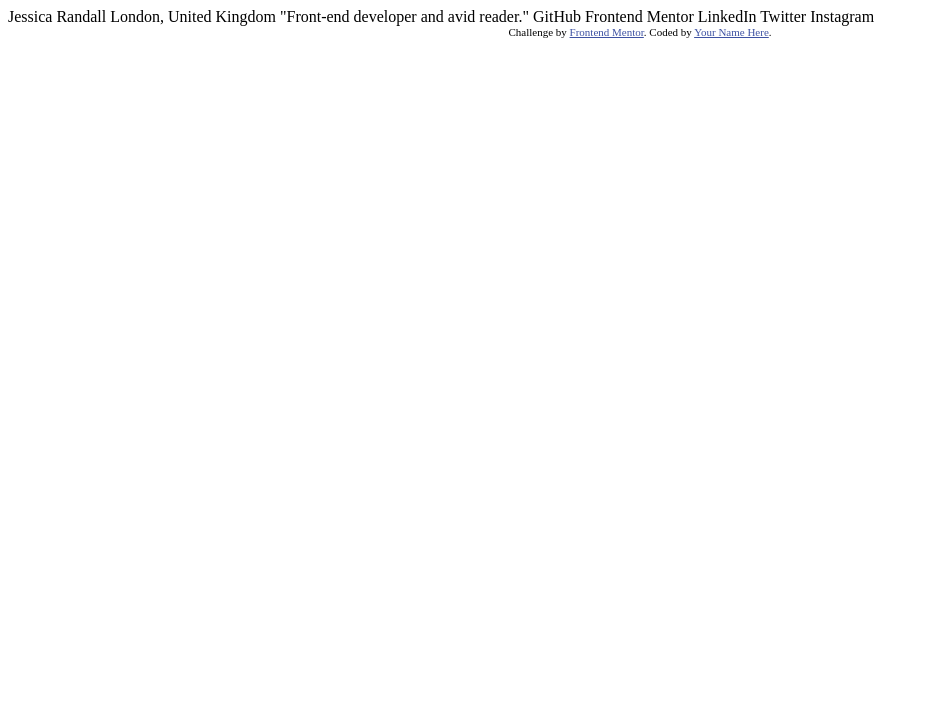
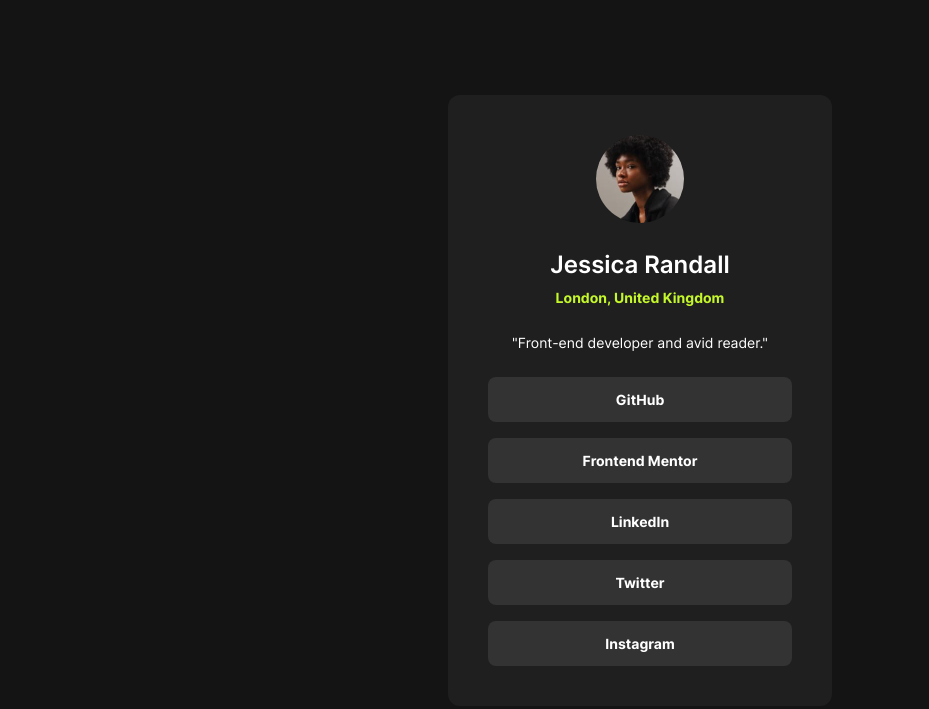
Before and after one commit to vholm33/social-links-profile, a plain HTML site: page index.html in a window 1280 px wide. Shown: the whole page, without its empty margins (0-929 px from the left). Drawn offline with Linux system fonts and the light colour scheme.

Commit message:
Initial submit

```diff
--- /dev/null
+++ b/index.css
@@ -0,0 +1,218 @@
+/* ===================================== */
+/* ---------- 1. Normalize ---------- */
+/* ===================================== */
+
+*,
+*::before,
+*::after {
+  box-sizing: border-box;
+}
+
+img,
+picture,
+svg,
+video {
+  display: block;
+  max-width: 100%;
+}
+
+* {
+  margin: 0;
+  padding: 0;
+  font: inherit;
+}
+
+body {
+  min-height: 100svh;
+}
+
+/* ===================================== */
+/* ---------- 2. Variables ---------- */
+/* ===================================== */
+
+/* ---------- 2.1 Primitive ---------- */
+:root {
+  /* 2.1.1 Typography */
+
+  --fs-sm: 0.875rem;
+  --fs-xl: 1.5rem;
+
+  --fw-regular: 400;
+  --fw-semibold: 600;
+  --fw-bold: 700;
+
+  --lh-base: 1.5;
+
+  /* 2.1.2 Spacing */
+
+  --spacing-50: 0.25rem;
+  --spacing-100: 0.5rem;
+  --spacing-150: 0.75rem;
+  --spacing-200: 1rem;
+  --spacing-300: 1.5rem;
+  --spacing-500: 2.5rem;
+
+  /* 2.1.3 Sizes */
+
+  /* 2.1.4 Colors */
+
+  --green: #c4f82a;
+  --grey-700: #333333;
+  --grey-800: #1f1f1f;
+  --grey-900: #141414;
+  --white: #ffffff;
+
+  /* 2.1.5 Borders */
+
+  --br-sm: 0.5rem;
+  --br-md: 0.75rem;
+  --br-round: 50%;
+
+  /* 2.1.6 Shadows */
+
+  /* ---------- 2.2 Semantic ---------- */
+
+  /* 2.2.1 Typography */
+
+  --fs-profile-card-name: var(--fs-xl);
+  --fs-profile-card-location: var(--fs-sm);
+  --fs-profile-card-bio: var(--fs-sm);
+  --fs-profile-card-link: var(--fs-sm);
+
+  --fw-profile-card-name: var(--fw-semibold);
+  --fw-profile-card-location: var(--fw-bold);
+  --fw-profile-card-bio: var(--fw-regular);
+  --fw-profile-card-link: var(--fw-bold);
+
+  /* 2.2.2 Spacing */
+
+  /* 2.2.3 Sizes */
+
+  /* 2.2.4 Colors */
+
+  --clr-profile-card-name: var(--white);
+  --clr-profile-card-location: var(--green);
+  --clr-profile-card-bio: var(--white);
+  --clr-profile-card-link: var(--white);
+
+  --surface-page: var(--grey-900);
+  --surface-card: var(--grey-800);
+  --surface-button: var(--grey-700);
+
+  /* 2.2.5 Borders */
+
+  /* 2.2.6 Shadows */
+}
+
+/* ===================================== */
+/* ---------- 3. Globals ---------- */
+/* ===================================== */
+
+/* ---------- 3.1 Fonts ---------- */
+@font-face {
+  font-family: "Inter";
+  font-weight: 400;
+  src: url(assets/fonts/static/Inter-Regular.woff2) format(woff2);
+}
+@font-face {
+  font-family: "Inter";
+  font-weight: 600;
+  src: url(assets/fonts/static/Inter-SemiBold.woff2) format(woff2);
+}
+@font-face {
+  font-family: "Inter";
+  font-weight: 700;
+  src: url(assets/fonts/static/Inter-Bold.woff2) format(woff2);
+}
+
+* {
+  font-family: "Inter", sans-serif;
+}
+/* ---------- 3.2 Styles ---------- */
+
+body {
+  background-color: var(--surface-page);
+  color: var(--white);
+}
+
+/* ===================================== */
+/* ---------- 4. Layout ---------- */
+/* ===================================== */
+
+body {
+  display: grid;
+  place-items: center;
+}
+
+/* ===================================== */
+/* ---------- 5. Components ---------- */
+/* ===================================== */
+
+/* ---------- 5.1 Profile Card ---------- */
+
+.profile-card {
+  display: flex;
+  flex-direction: column;
+  align-items: center;
+  gap: var(--spacing-300);
+  width: clamp(20.438rem, calc(17.038rem + 14.504vw), 24rem);
+  padding: clamp(1.5rem, calc(0.546rem + 4.071vw), 2.5rem);
+  background-color: var(--surface-card);
+  border-radius: var(--br-md);
+}
+
+.profile-card__avatar {
+  width: 5.5rem;
+  border-radius: var(--br-round);
+}
+
+.profile-card__header {
+  display: flex;
+  flex-direction: column;
+  align-items: center;
+  gap: var(--spacing-50);
+}
+
+.profile-card__name {
+  font-size: var(--fs-profile-card-name);
+  font-weight: var(--fw-profile-card-name);
+  color: var(--clr-profile-card-name);
+  line-height: var(--lh-base);
+}
+
+.profile-card__location {
+  font-size: var(--fs-profile-card-location);
+  font-weight: var(--fw-profile-card-location);
+  color: var(--clr-profile-card-location);
+  line-height: var(--lh-base);
+}
+
+.profile-card__bio {
+  font-size: var(--fs-profile-card-bio);
+  font-weight: var(--fw-profile-card-bio);
+  line-height: var(--lh-base);
+}
+
+.profile-card__social-links {
+  display: flex;
+  flex-direction: column;
+  gap: var(--spacing-200);
+  width: 100%;
+}
+
+.profile-card__link {
+  padding: var(--spacing-150);
+  border-radius: var(--br-sm);
+  color: var(--clr-profile-card-link);
+  background-color: var(--grey-700);
+  border: transparent;
+  font-weight: var(--fw-profile-card-link);
+  font-size: var(--fs-profile-card-link);
+  line-height: var(--lh-base);
+  transition: 0.6s cubic-bezier(0.25, 0.46, 0.45, 0.94);
+}
+
+.profile-card__link:hover {
+  background-color: var(--green);
+  color: var(--grey-700);
+}
--- a/index.html
+++ b/index.html
@@ -3,32 +3,30 @@
 <head>
   <meta charset="UTF-8">
   <meta name="viewport" content="width=device-width, initial-scale=1.0"> <!-- displays site properly based on user's device -->
-
+  <link rel="stylesheet" href="index.css">
   <link rel="icon" type="image/png" sizes="32x32" href="./assets/images/favicon-32x32.png">
 
-  <title>Frontend Mentor | Social links profile</title>
+<title>Frontend Mentor | Social links profile</title>
 
-  <!-- Feel free to remove these styles or customise in your own stylesheet 👍 -->
-  <style>
-    .attribution { font-size: 11px; text-align: center; }
-    .attribution a { color: hsl(228, 45%, 44%); }
-  </style>
 </head>
 <body>
-
-  Jessica Randall
-  London, United Kingdom
-  "Front-end developer and avid reader."
-
-  GitHub
-  Frontend Mentor
-  LinkedIn
-  Twitter
-  Instagram
-
-  <div class="attribution">
-    Challenge by <a href="https://www.frontendmentor.io?ref=challenge" target="_blank">Frontend Mentor</a>.
-    Coded by <a href="#">Your Name Here</a>.
+  <main>
+    <article class="profile-card">
+      <img src="assets/images/avatar-jessica.jpeg" alt="Jessica Randall avatar" class="profile-card__avatar">
+      <header class="profile-card__header">
+        <h1 class="profile-card__name">Jessica Randall</h1>
+        <p class="profile-card__location">London, United Kingdom</p>
+      </header>
+      <p class="profile-card__bio">"Front-end developer and avid reader."</p>
+      <adress class="profile-card__social-links">
+        <button class="profile-card__link">GitHub</button>
+        <button class="profile-card__link">Frontend Mentor</button>
+        <button class="profile-card__link">LinkedIn</button>
+        <button class="profile-card__link">Twitter</button>
+        <button class="profile-card__link">Instagram</button>
+      </adress>
+    </article>
+  </main>
   </div>
 </body>
 </html>
```
Also changed, not shown: Screenshot 2025-10-06 at 14-11-08 Frontend Mentor Social links profile.png (added), assets/fonts/static/Inter-Bold.ttf (deleted), assets/fonts/static/Inter-Bold.woff2 (added), assets/fonts/static/Inter-Regular.ttf (deleted), assets/fonts/static/Inter-Regular.woff2 (added), assets/fonts/static/Inter-SemiBold.ttf (deleted), assets/fonts/static/Inter-SemiBold.woff2 (added), 2 other files.
